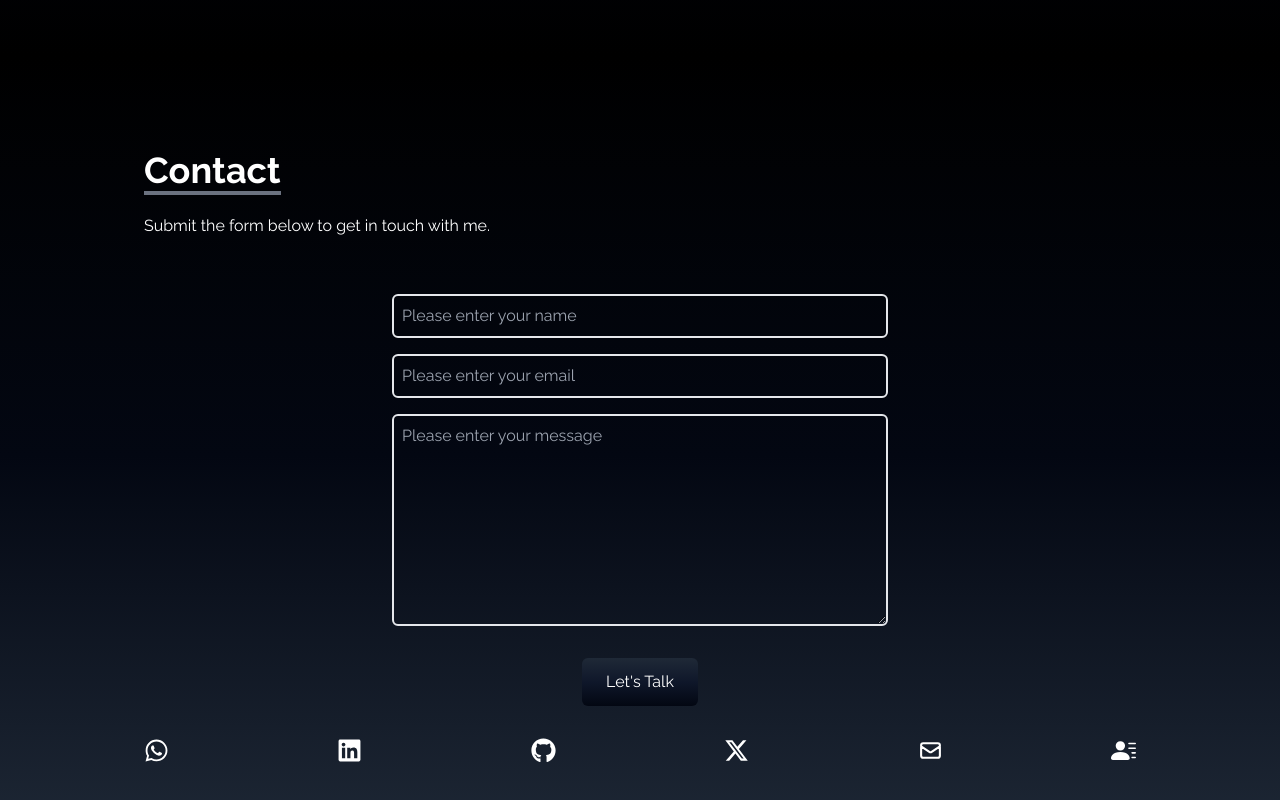
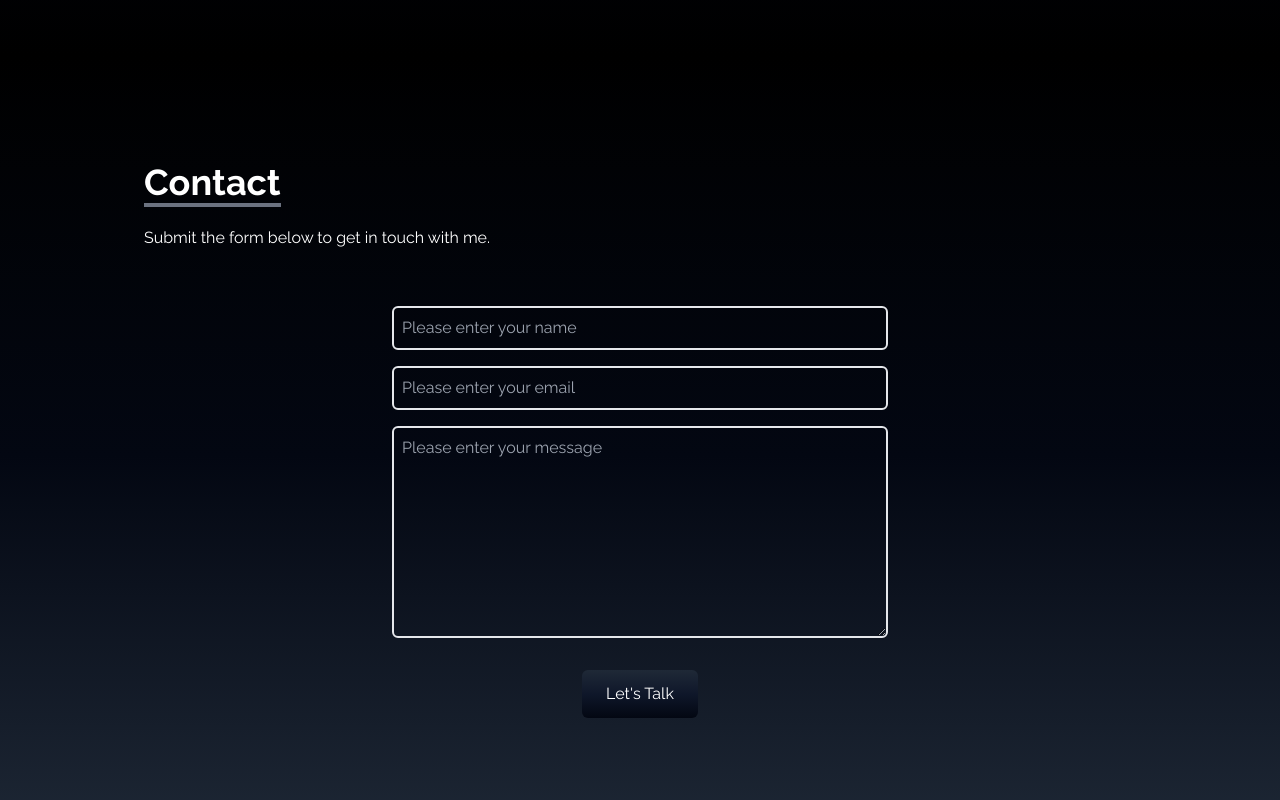
Before and after one commit to Henryikenna/my-portfolio-1, a React (Vite) app: page / in a window 1280 px wide. Shown: the part 3200-4000 px from the top of the page. Built offline with nearby package versions, Linux system fonts and the light colour scheme.

Commit message:
minor update

```diff
--- a/src/components/Contact.jsx
+++ b/src/components/Contact.jsx
@@ -195,7 +195,7 @@ const Contact = () => {
         </div>
 
 
-        <div className="flex w-auto justify-between">
+        <div className="flex w-auto justify-between md:hidden">
         {links.map(({id, child, href, style, download}) => (
           <section
             key={id}
--- a/src/components/Home.jsx
+++ b/src/components/Home.jsx
@@ -124,7 +124,7 @@ const Home = () => {
   return (
     <div className="firstSection h-dvh w-full relative" name="home">
       <div className="absolute inset-0 bg-gradient-to-b from-transparent via-transparent to-[#1C1C1C] pointer-events-none"></div>
-      <div className="flex flex-col items-center justify-center h-full bg-black bg-opacity-0 relative md:bg-opacity-25 md:justify-start lg:justify-center">
+      <div className="flex flex-col items-center justify-center h-full bg-black bg-opacity-0 relative md:bg-opacity-25 lg:justify-center">
         <img src={HeroImage} alt="" className="w-44 rounded-full bg-[#7F1F9A] mb-4 md:w-52" />
         {/* <h2 className=" text-2xl font-light text-white mt-20 md:text-6xl md:mt-[20%] lg:mt-[10%]"> */}
         {/* <h2 className=" text-2xl font-light text-white mt-4 md:text-4xl">
```
